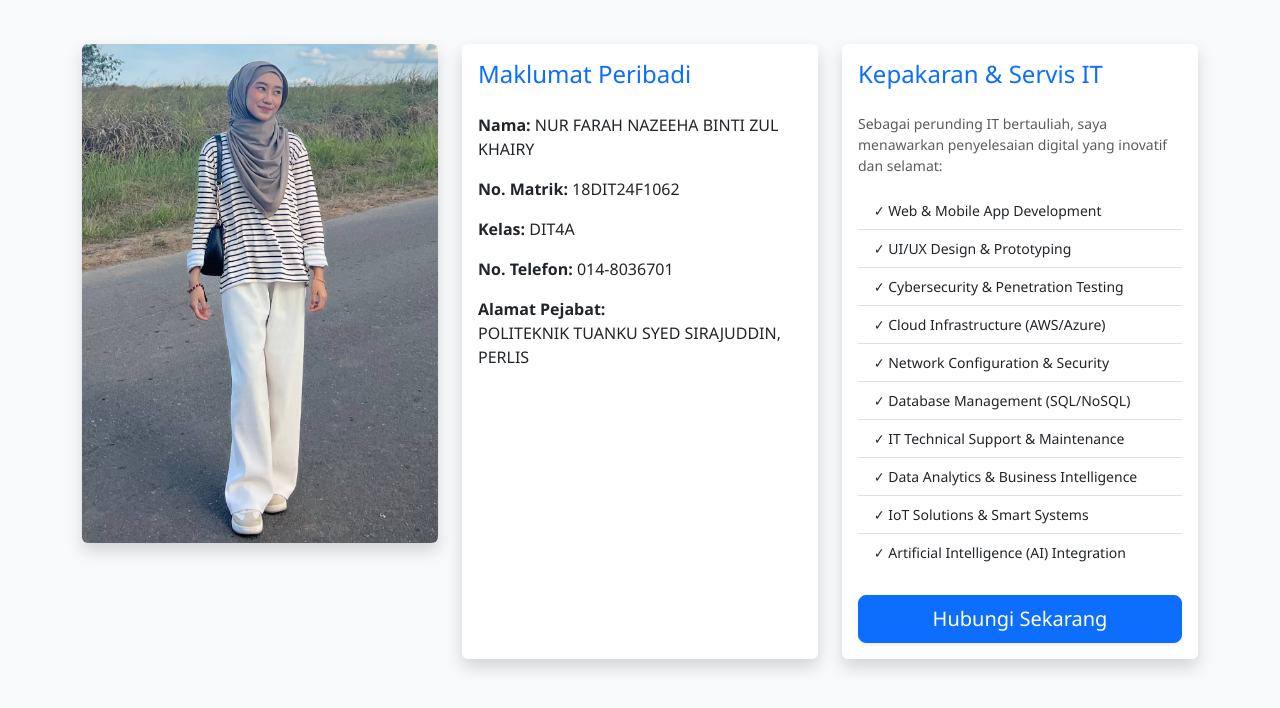
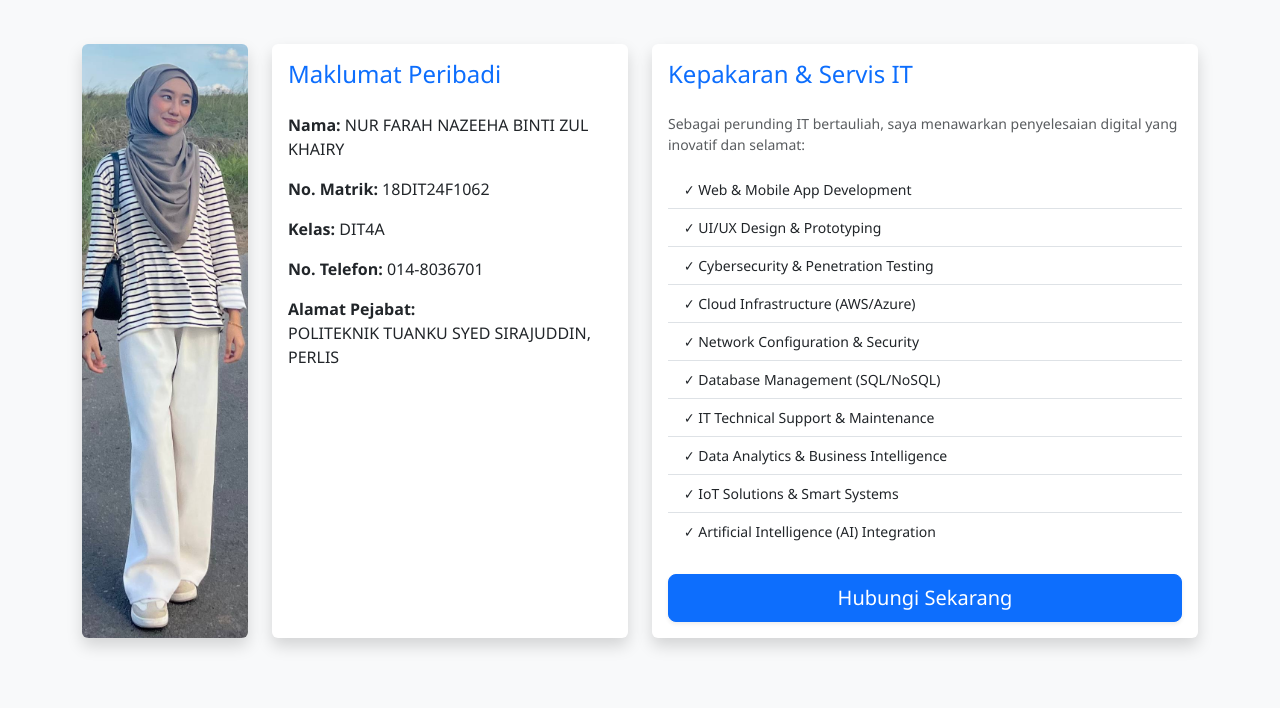
Before and after one commit to nurfarahnazeeha/MK05_Jumaat, a plain HTML site: page index.html in a window 1280 px wide. Shown: the part 90-798 px from the top of the page. Drawn offline with nearby package versions, Linux system fonts and the light colour scheme.

Commit message:
first commit

```diff
--- a/index.html
+++ b/index.html
@@ -15,11 +15,13 @@
         <h2 class="text-center mb-5">Profil Profesional</h2>
 
         <div class="row g-4">
-            <div class="col-lg-4 col-12">
-                <img src="farah.jpg" class="img-fluid rounded shadow" alt="farah">
+            <div class="col-lg-2 col-md-4 col-12">
+                <div class="card h-100 shadow border-0 overflow-hidden">
+                    <img src="farah.jpg" class="w-100 h-100" alt="farah" style="object-fit: cover;">
+                </div>
             </div>
 
-            <div class="col-lg-4 col-12">
+            <div class="col-lg-4 col-md-8 col-12">
                 <div class="card h-100 shadow border-0">
                     <div class="card-body">
                         <h4 class="card-title text-primary mb-4">Maklumat Peribadi</h4>
@@ -32,7 +34,7 @@
                 </div>
             </div>
 
-            <div class="col-lg-4 col-12">
+            <div class="col-lg-6 col-12">
                 <div class="card h-100 shadow border-0">
                     <div class="card-body d-flex flex-column">
                         <h4 class="card-title text-primary mb-4">Kepakaran & Servis IT</h4>
@@ -58,6 +60,8 @@
                     </div>
                 </div>
             </div>
+        </div>
+    </div>
 
     <script src="https://cdn.jsdelivr.net/npm/bootstrap@5.3.0/dist/js/bootstrap.bundle.min.js"></script>
 </body>
```
